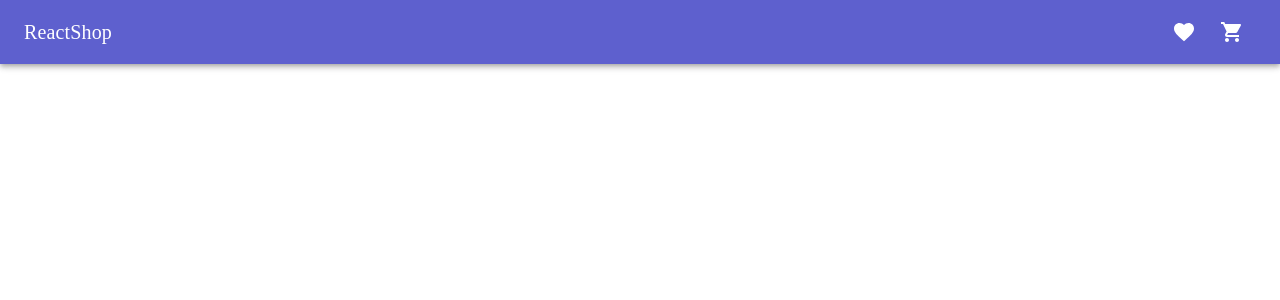
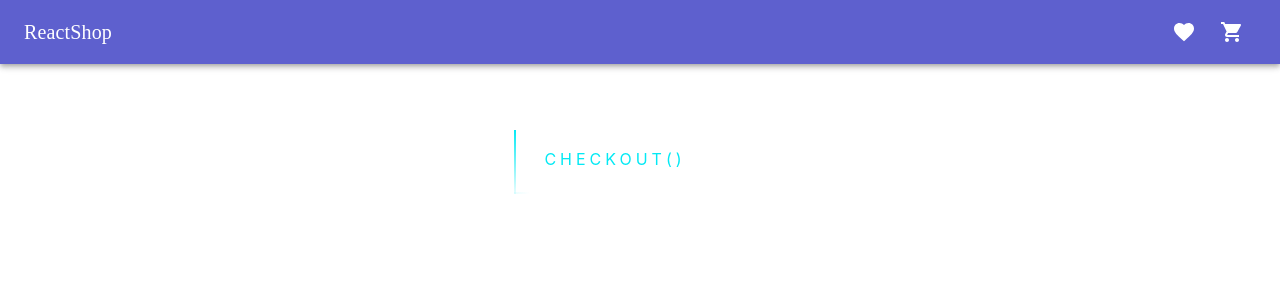
Before and after one commit to Robert1505/Shop, a React (Create React App) app: page /cart in a window 1280 px wide. Shown: the top 300 px of the page. Built offline with nearby package versions, Linux system fonts and the light colour scheme; a web font is replaced by a local one.

Commit message:
before grouping

```diff
--- a/src/App.tsx
+++ b/src/App.tsx
@@ -15,9 +15,7 @@
 };
 
 function App() {
-  const [favouriteProducts, setFavouriteProducts] = useState<
-    ProductInformation[]
-  >([]);
+  const [favouriteProducts, setFavouriteProducts] = useState<ProductInformation[]>([]);
 
   const [cartProducts, setCartProducts] = useState<ProductInformation[]>([]);
 
--- a/src/Card.tsx
+++ b/src/Card.tsx
@@ -9,6 +9,7 @@
 import { IconButton } from "@mui/material";
 import FavoriteIcon from "@mui/icons-material/Favorite";
 import { useState } from "react";
+import ClearIcon from '@mui/icons-material/Clear';
 
 type Props = {
   name: string;
@@ -21,6 +22,8 @@
 
 export default function ProductCard(props: Props) {
   const [isFavourite, setIsFavourite] = useState(props.isFavourite);
+
+  const currentlyOnCartPage = props.onAddToCartClick === undefined;
 
   const renderFavoriteIcon = () => {
     return (
@@ -54,6 +57,19 @@
         >
           Add To Cart
         </Button>
+    )
+  }
+
+  const renderDeleteIcon = () => {
+    return(
+      <IconButton
+        size="large"
+        onClick={() => {
+
+        }}
+      >
+        <ClearIcon />
+      </IconButton>
     )
   }
 
@@ -96,8 +112,9 @@
         </Typography>
       </CardContent>
       <CardActions>
-        {props.onAddToCartClick && renderCartIcon()}
-        {props.onFavoriteClick && renderFavoriteIcon()}
+        {!currentlyOnCartPage && renderCartIcon()}
+        {!currentlyOnCartPage && renderFavoriteIcon()}
+        {currentlyOnCartPage && renderDeleteIcon()}
       </CardActions>
     </Card>
   );
--- a/src/index.css
+++ b/src/index.css
@@ -11,3 +11,106 @@
   font-family: source-code-pro, Menlo, Monaco, Consolas, 'Courier New',
     monospace;
 }
+
+a{
+    position: relative;
+    display: inline-block;
+    padding: 25px 30px;
+    margin: 40px 0;
+    color: #03e9f4;
+    text-decoration: none;
+    text-transform: uppercase;
+    transition: 0.5s;
+    letter-spacing: 4px;
+    overflow: hidden;
+    margin-right: 50px;
+
+}
+a:hover{
+    background: #03e9f4;
+    color: #050801;
+    box-shadow: 0 0 5px #03e9f4,
+                0 0 25px #03e9f4,
+                0 0 50px #03e9f4,
+                0 0 200px #03e9f4;
+     -webkit-box-reflect:below 1px linear-gradient(transparent, #0005);
+}
+a:nth-child(1){
+    filter: hue-rotate(270deg);
+}
+/* a:nth-child(2){
+    filter: hue-rotate(110deg);
+} */
+a span{
+    position: absolute;
+    display: block;
+}
+a span:nth-child(1){
+    top: 0;
+    left: 0;
+    width: 100%;
+    height: 2px;
+    background: linear-gradient(90deg,transparent,#03e9f4);
+    animation: animate1 1s linear infinite;
+}
+@keyframes animate1{
+    0%{
+        left: -100%;
+    }
+    50%,100%{
+        left: 100%;
+    }
+}
+a span:nth-child(2){
+    top: -100%;
+    right: 0;
+    width: 2px;
+    height: 100%;
+    background: linear-gradient(180deg,transparent,#03e9f4);
+    animation: animate2 1s linear infinite;
+    animation-delay: 0.25s;
+}
+@keyframes animate2{
+    0%{
+        top: -100%;
+    }
+    50%,100%{
+        top: 100%;
+    }
+}
+a span:nth-child(3){
+    bottom: 0;
+    right: 0;
+    width: 100%;
+    height: 2px;
+    background: linear-gradient(270deg,transparent,#03e9f4);
+    animation: animate3 1s linear infinite;
+    animation-delay: 0.50s;
+}
+@keyframes animate3{
+    0%{
+        right: -100%;
+    }
+    50%,100%{
+        right: 100%;
+    }
+}
+
+
+a span:nth-child(4){
+    bottom: -100%;
+    left: 0;
+    width: 2px;
+    height: 100%;
+    background: linear-gradient(360deg,transparent,#03e9f4);
+    animation: animate4 1s linear infinite;
+    animation-delay: 0.75s;
+}
+@keyframes animate4{
+    0%{
+        bottom: -100%;
+    }
+    50%,100%{
+        bottom: 100%;
+    }
+}
--- a/src/pages/CartPage.tsx
+++ b/src/pages/CartPage.tsx
@@ -2,6 +2,7 @@
 import React, { ReactElement } from "react";
 import { ProductInformation } from "../App";
 import ProductCard from "../Card";
+import "../index.css";
 
 interface Props {
   setFavouriteProducts: Function;
@@ -29,6 +30,13 @@
           </Grid>
         ))}
       </Grid>
+      <a href="#">
+        <span></span>
+        <span></span>
+        <span></span>
+        <span></span>
+        Checkout()
+      </a>
     </div>
   );
 }
```
